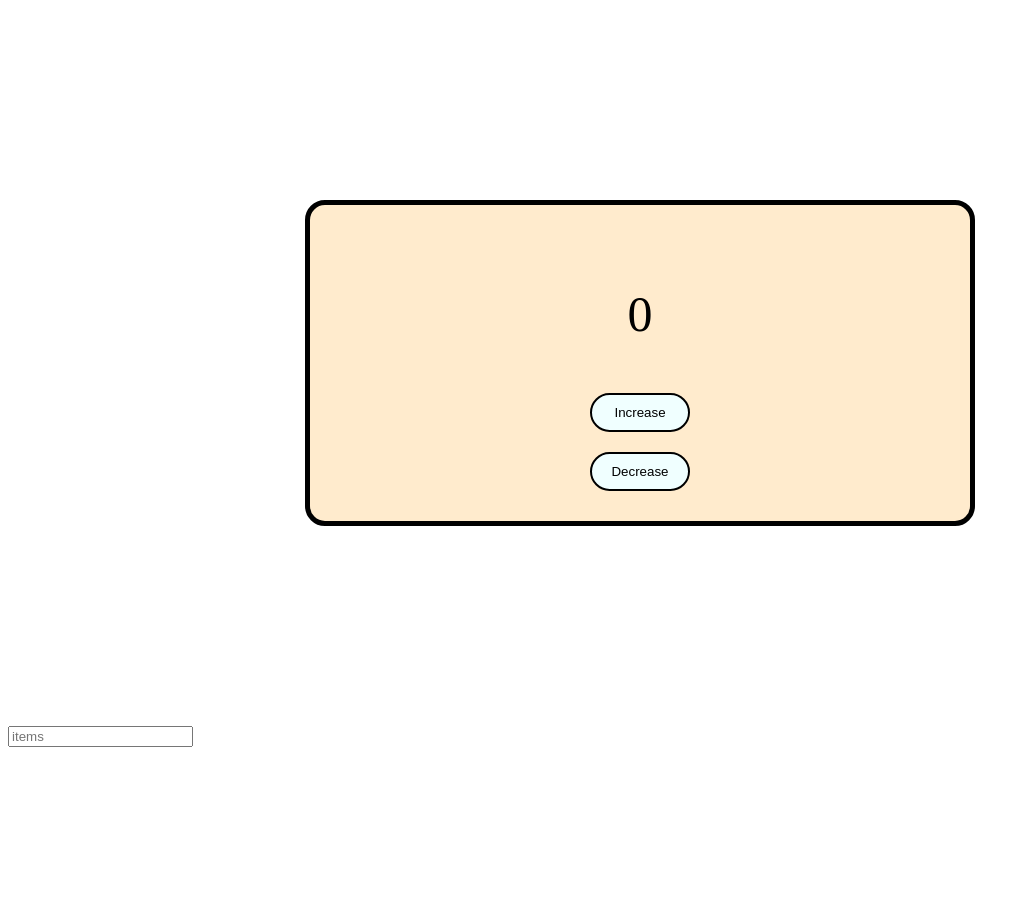
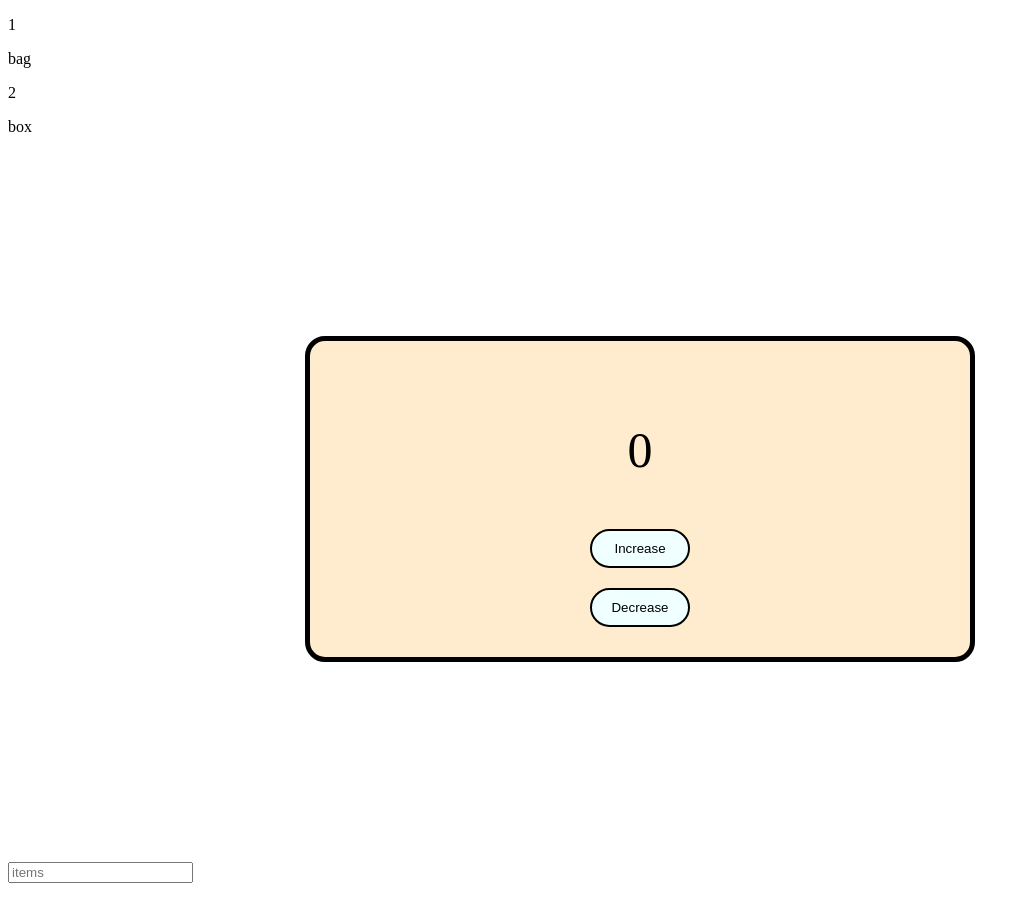
Before and after one commit to iamharie/duoMode, a React (Create React App) app: page / in a window 1280 px wide. Shown: the whole page, without its empty margins (0-1030 px from the left). Before the commit the page ends 800 px from the top, so only its background shows below. Built offline with nearby package versions, Linux system fonts and the light colour scheme.

Commit message:
lift State

```diff
--- a/src/App.js
+++ b/src/App.js
@@ -1,12 +1,39 @@
 import { useState } from "react";
 import "./styles.css";
 import Control from "./contElements";
-
+const arr = [
+  { id: 1, name: "bag" },
+  { id: 2, name: "box" },
+];
 export default function App() {
   return (
     <div>
+      <One />
       <Header />
       <Control />
+    </div>
+  );
+}
+
+// counter
+
+function One() {
+  return (
+    <div>
+      {arr.map((mov) => (
+        <Item name={mov} key={mov.id} />
+      ))}
+
+      {/* <Item name={arr.map((mov) => mov)} /> */}
+    </div>
+  );
+}
+
+function Item({ name }) {
+  return (
+    <div>
+      <p>{name.id}</p>
+      <p>{name.name}</p>
     </div>
   );
 }
@@ -33,3 +60,5 @@ function Header() {
     </div>
   );
 }
+
+//
```
